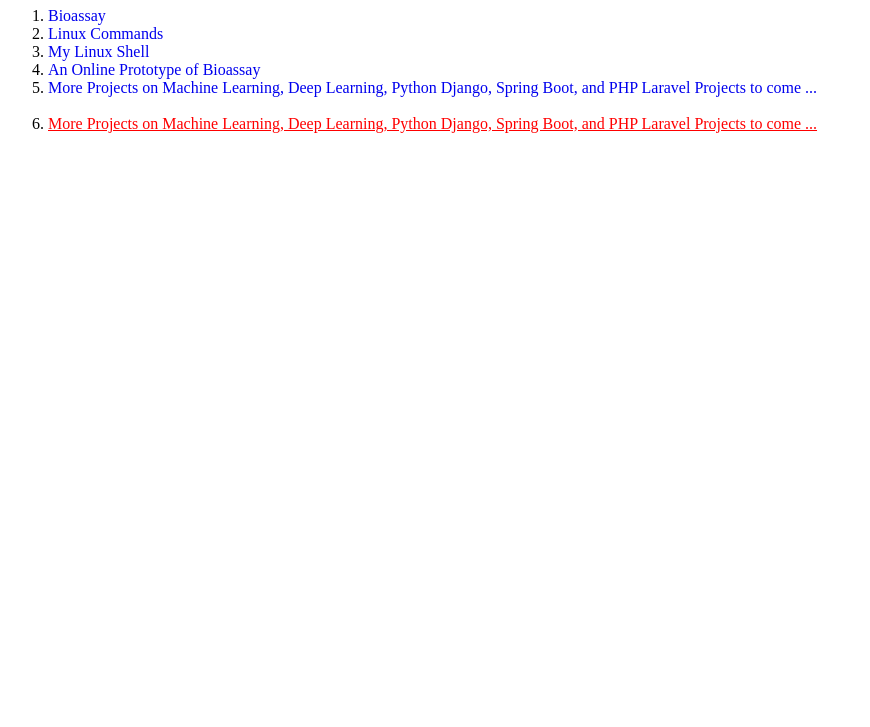
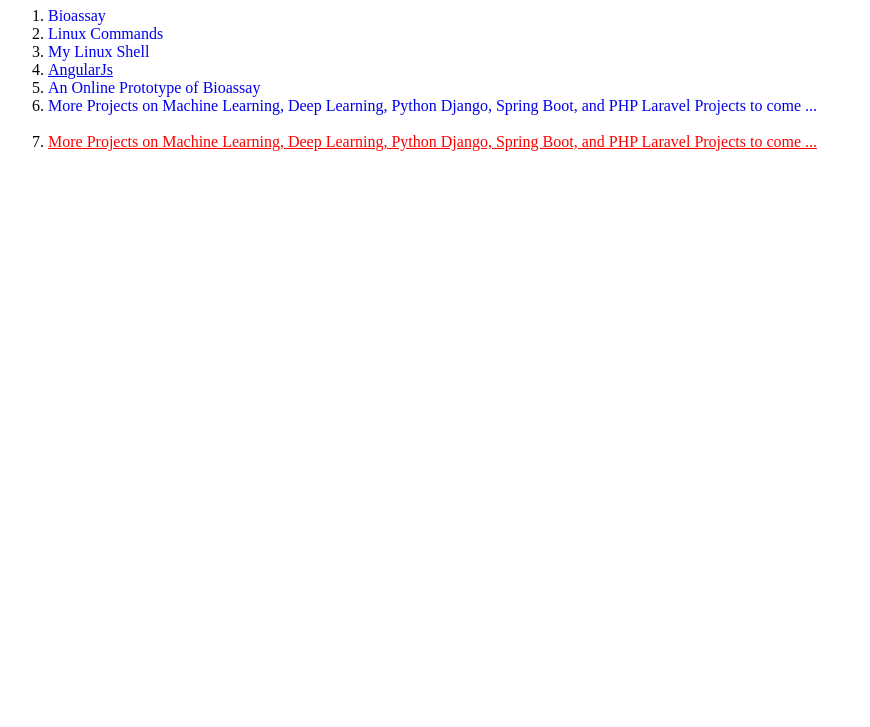
Before and after one commit to zfang2019/zfang2019.github.io, a plain HTML site: page index.html in a window 1280 px wide. Shown: the part 73-800 px from the top of the page, without its empty margins (0-870 px from the left). Drawn offline with Linux system fonts and the light colour scheme.

Commit message:
Update index.html

```diff
--- a/index.html
+++ b/index.html
@@ -12,6 +12,7 @@
     <li><a href=https://github.com/zfang2019/Bioassay style="text-decoration:none">Bioassay </a> </li>
     <li><a href=https://github.com/zfang2019/MyLinuxCommand style="text-decoration:none">Linux Commands</a> </li>
     <li><a href=https://github.com/zfang2019/Linux-Shell style="text-decoration:none">My Linux Shell</a></li>
+    <li><a href="https://github.com/zfang2019/zfang2019.github.io/blob/master/AngularJSIn60MinutesIsh_DanWahlin_May2013.pdf">AngularJs</a></li>
     <li><a href=http://escreen.herokuapp.com style="text-decoration:none">An Online Prototype of Bioassay</a></li>
     <li><a href=# style="text-decoration:none">More Projects on Machine Learning, Deep Learning, Python Django, Spring Boot, and PHP Laravel Projects to come ...</a></li><br/>
     <li><a href=# class="redFont">More Projects on Machine Learning, Deep Learning, Python Django, Spring Boot, and PHP Laravel Projects to come ...</a></li><br/>
```
